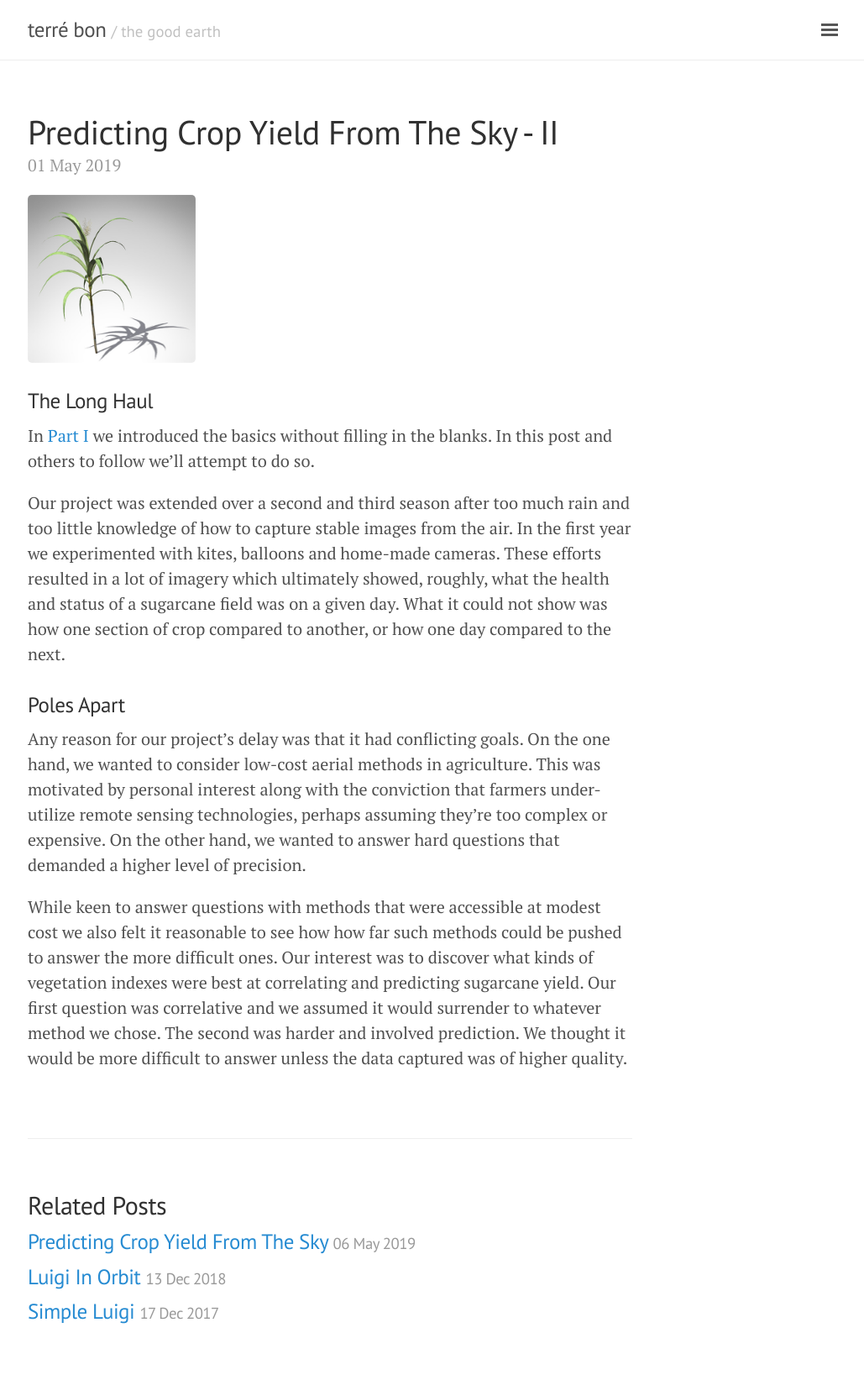
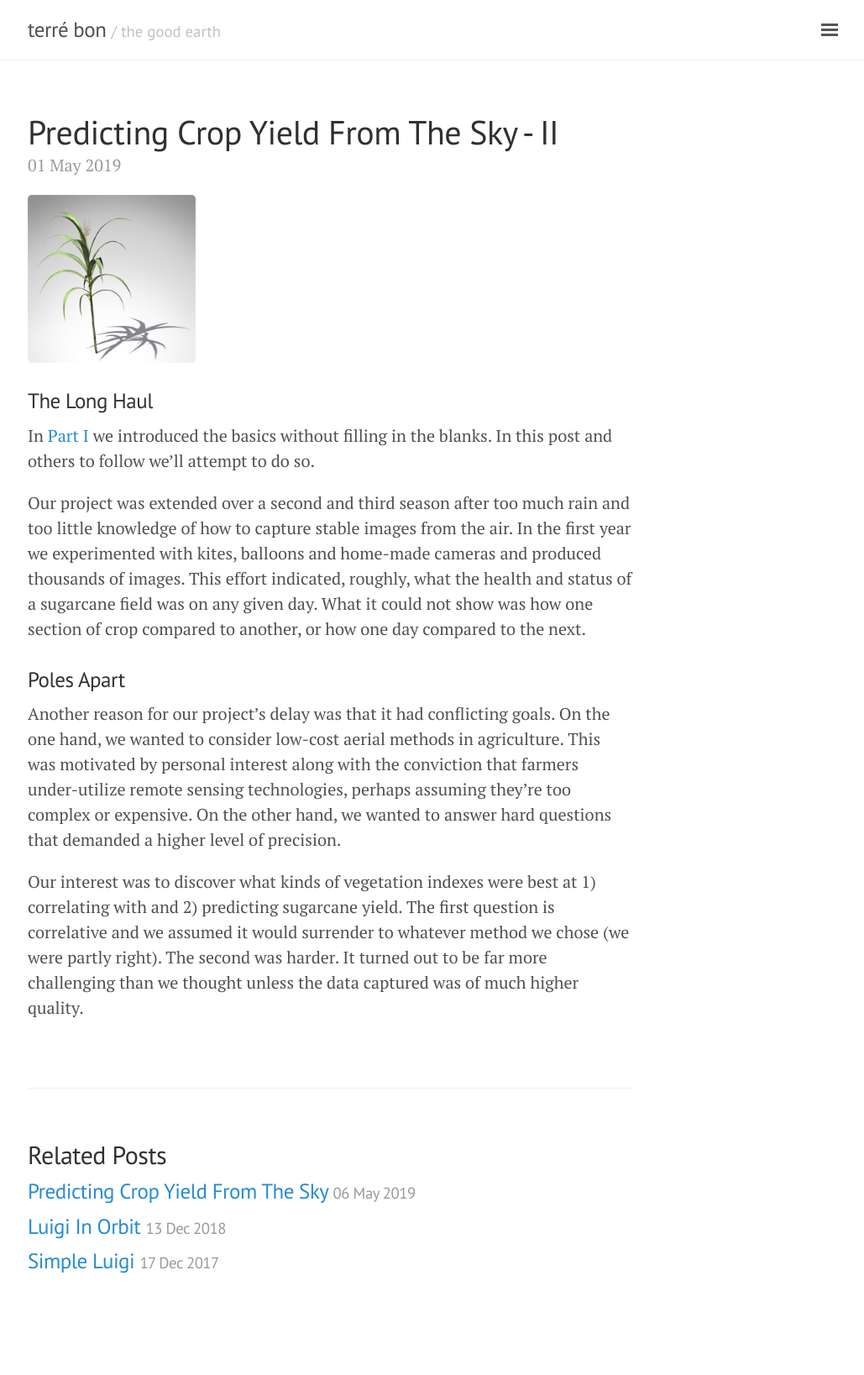
Before and after one commit to geraldmc/geraldmc.github.io, a Jekyll site: the page built from _posts/2019-05-01-predicting-yield-2.md, in a window 1280 px wide. Shown: the whole page at 84% size, without its empty margins (247-1276 px from the left). Built offline with Jekyll 4.4.1, drawn with Linux system fonts in a browser that asks for light colours; after the commit the page ends 1577 px from its top, so only the background shows below that.

Commit message:
updates post 2

```diff
--- a/_posts/2019-05-01-predicting-yield-2.md
+++ b/_posts/2019-05-01-predicting-yield-2.md
@@ -9,10 +9,10 @@ title: Predicting Crop Yield From The Sky - II
 
 In [Part I](https://geraldmc.github.io/2019/05/06/predicting-yield-1/) we introduced the basics without filling in the blanks. In this post and others to follow we'll attempt to do so.
 
-Our project was extended over a second and third season after too much rain and too little knowledge of how to capture stable images from the air. In the first year we experimented with kites, balloons and home-made cameras. These efforts resulted in a lot of imagery which ultimately showed, roughly, what the health and status of a sugarcane field was on a given day. What it could not show was how one section of crop compared to another, or how one day compared to the next.
+Our project was extended over a second and third season after too much rain and too little knowledge of how to capture stable images from the air. In the first year we experimented with kites, balloons and home-made cameras and produced thousands of images. This effort indicated, roughly, what the health and status of a sugarcane field was on any given day. What it could not show was how one section of crop compared to another, or how one day compared to the next.
 
 ### Poles Apart
 
-Any reason for our project's delay was that it had conflicting goals. On the one hand, we wanted to consider low-cost aerial methods in agriculture. This was motivated by personal interest along with the conviction that farmers under-utilize remote sensing technologies, perhaps assuming they're too complex or expensive. On the other hand, we wanted to answer hard  questions that demanded a higher level of precision.
+Another reason for our project's delay was that it had conflicting goals. On the one hand, we wanted to consider low-cost aerial methods in agriculture. This was motivated by personal interest along with the conviction that farmers under-utilize remote sensing technologies, perhaps assuming they're too complex or expensive. On the other hand, we wanted to answer hard  questions that demanded a higher level of precision.
 
-While keen to answer questions with methods that were accessible at modest cost we also felt it reasonable to see how how far such methods could be pushed to answer the more difficult ones. Our interest was to discover what kinds of vegetation indexes were best at correlating and predicting sugarcane yield. Our first question was correlative and we assumed it would surrender to whatever method we chose. The second was harder and involved prediction. We thought it would be more difficult to answer unless the data captured was of higher quality.
+Our interest was to discover what kinds of vegetation indexes were best at 1) correlating with and 2) predicting sugarcane yield. The first question is correlative and we assumed it would surrender to whatever method we chose (we were partly right). The second was harder. It turned out to be far more challenging than we thought unless the data captured was of much higher quality.
```
